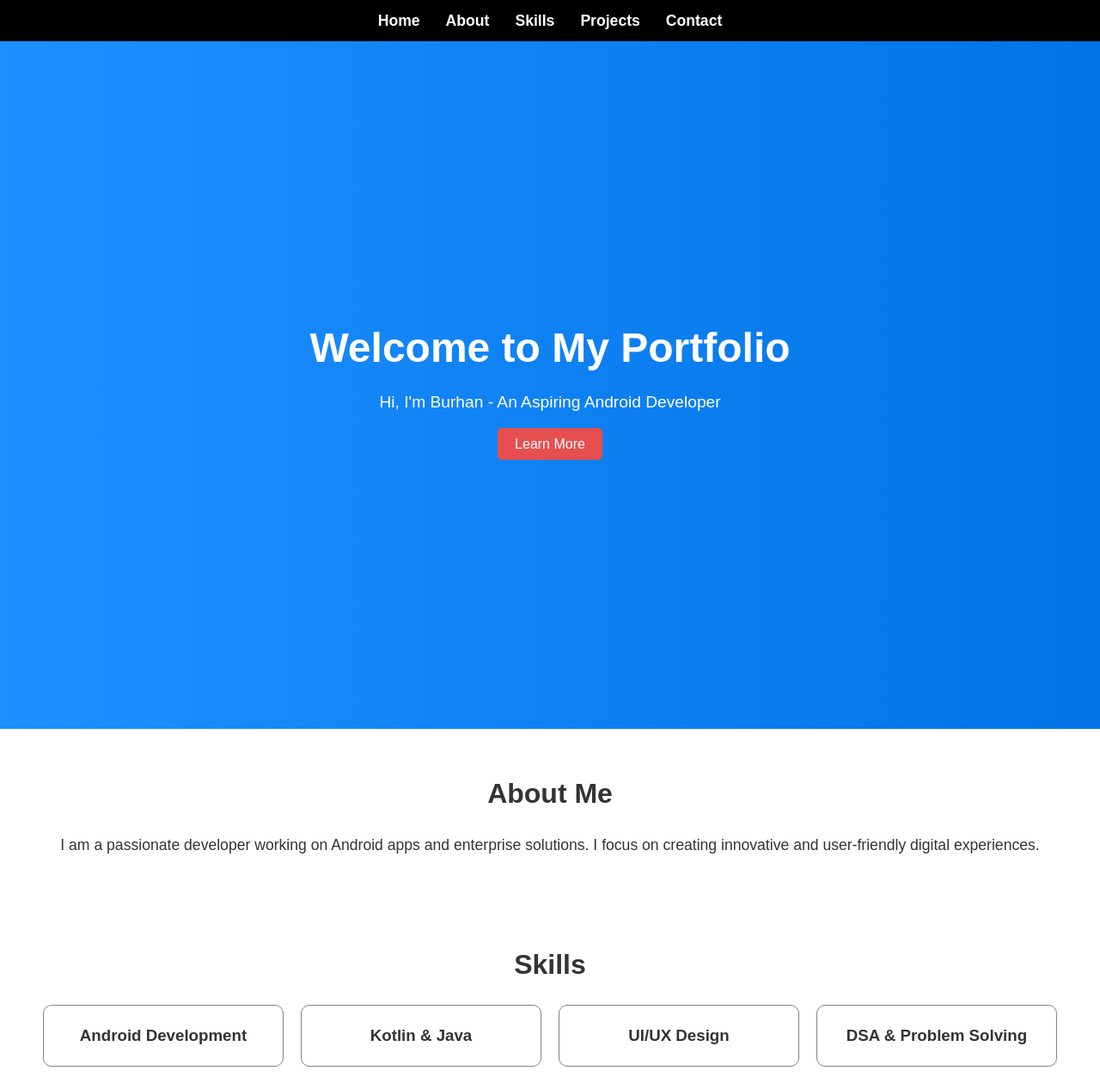
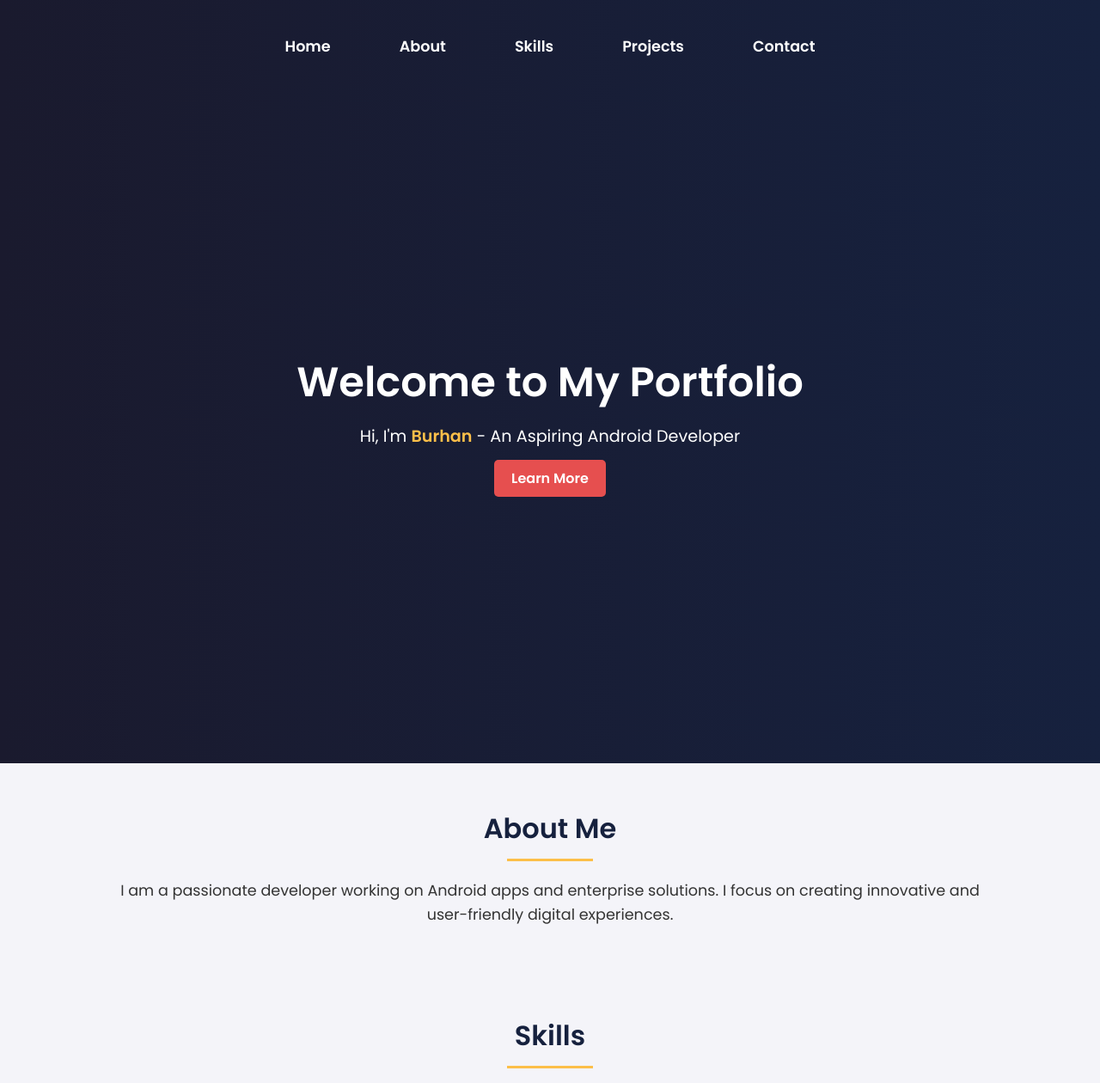
Before and after one commit to BurhanAli78/resume, a plain HTML site: page index.html in a window 1280 px wide. Shown: the top 1260 px of the page at 86% size. Drawn offline with Linux system fonts and the light colour scheme.

Commit message:
Update index.html

```diff
--- a/index.html
+++ b/index.html
@@ -1,11 +1,220 @@
 <!DOCTYPE html>
 <html lang="en">
+
 <head>
     <meta charset="UTF-8">
     <meta name="viewport" content="width=device-width, initial-scale=1.0">
+    <meta name="description" content="Burhan's Professional Portfolio">
+    <meta name="keywords" content="Portfolio, Android Developer, Burhan, Projects, Skills, Contact">
+    <meta name="author" content="Burhan">
     <title>Burhan's Portfolio</title>
+    <link href="https://fonts.googleapis.com/css2?family=Poppins:wght@400;600&display=swap" rel="stylesheet">
     <link rel="stylesheet" href="styles.css">
+    <style>
+        /* General Reset */
+        * {
+            margin: 0;
+            padding: 0;
+            box-sizing: border-box;
+            font-family: 'Poppins', sans-serif;
+        }
+
+        body {
+            line-height: 1.6;
+            background: #f4f4f9;
+            color: #333;
+        }
+
+        /* Header Section */
+        header {
+            background: linear-gradient(to right, #1a1a2e, #16213e);
+            padding: 20px 0;
+            position: sticky;
+            top: 0;
+            z-index: 1000;
+        }
+
+
+        nav ul {
+            list-style: none;
+            display: flex;
+            justify-content: center;
+            gap: 20px;
+        }
+
+        nav a {
+            text-decoration: none;
+            color: #fff;
+            font-weight: 600;
+            padding: 10px 15px;
+            transition: all 0.3s;
+        }
+
+        nav a:hover {
+            background: #0f3460;
+            border-radius: 5px;
+        }
+
+        /* Home Section */
+        #home {
+            height: 100vh;
+            display: flex;
+            justify-content: center;
+            align-items: center;
+            background: linear-gradient(to right, #1a1a2e, #16213e);
+            color: #fff;
+            text-align: center;
+        }
+
+        .welcome-content h1 {
+            font-size: 3rem;
+        }
+
+        .welcome-content p span {
+            color: #fcbf49;
+            font-weight: 600;
+        }
+
+        .cta-button {
+            margin-top: 20px;
+            padding: 10px 20px;
+            background: #fcbf49;
+            color: #1a1a2e;
+            text-decoration: none;
+            border-radius: 5px;
+            font-weight: 600;
+            transition: all 0.3s;
+        }
+
+        .cta-button:hover {
+            background: #f77f00;
+            color: #fff;
+        }
+
+        /* Section Styling */
+        section {
+            padding: 50px 10%;
+        }
+
+        h2 {
+            text-align: center;
+            font-size: 2.5rem;
+            margin-bottom: 30px;
+            color: #16213e;
+            position: relative;
+        }
+
+        h2::after {
+            content: '';
+            display: block;
+            width: 100px;
+            height: 3px;
+            background: #fcbf49;
+            margin: 10px auto 0;
+        }
+
+        .animate-on-scroll {
+            animation: fadeInUp 1.5s ease-in-out;
+        }
+
+        @keyframes fadeInUp {
+            from {
+                opacity: 0;
+                transform: translateY(20px);
+            }
+            to {
+                opacity: 1;
+                transform: translateY(0);
+            }
+        }
+
+        /* Skills Section */
+        .skills-grid {
+            display: grid;
+            grid-template-columns: repeat(auto-fit, minmax(200px, 1fr));
+            gap: 20px;
+            justify-items: center;
+        }
+
+        .skill-card {
+            background: #fff;
+            box-shadow: 0px 4px 6px rgba(0, 0, 0, 0.1);
+            padding: 20px;
+            text-align: center;
+            border-radius: 8px;
+            transition: transform 0.3s;
+        }
+
+        .skill-card:hover {
+            transform: scale(1.05);
+        }
+
+        /* Projects Section */
+        .projects-grid {
+            display: grid;
+            grid-template-columns: repeat(auto-fit, minmax(300px, 1fr));
+            gap: 30px;
+        }
+
+        .project-card {
+            background: #fff;
+            border-radius: 8px;
+            padding: 20px;
+            box-shadow: 0px 4px 6px rgba(0, 0, 0, 0.1);
+            transition: box-shadow 0.3s;
+        }
+
+        .project-card:hover {
+            box-shadow: 0px 6px 12px rgba(0, 0, 0, 0.15);
+        }
+
+        /* Contact Section */
+        ul {
+            list-style: none;
+            margin-top: 20px;
+            text-align: center;
+        }
+
+        ul li {
+            margin: 10px 0;
+        }
+
+        ul a {
+            color: #1a1a2e;
+            text-decoration: none;
+            font-weight: 600;
+            transition: all 0.3s;
+        }
+
+        ul a:hover {
+            color: #f77f00;
+        }
+
+        /* Footer */
+        footer {
+            text-align: center;
+            padding: 20px;
+            background: #1a1a2e;
+            color: #fff;
+            margin-top: 50px;
+        }
+
+        footer .social-links {
+            margin-top: 10px;
+        }
+
+        footer a {
+            color: #fcbf49;
+            margin: 0 10px;
+            text-decoration: none;
+        }
+
+        footer a:hover {
+            color: #f77f00;
+        }
+    </style>
 </head>
+
 <body>
     <!-- Header -->
     <header>
@@ -90,7 +299,6 @@
             <a href="https://leetcode.com/u/Burhanuddin786/" target="_blank">Leetcode</a>
         </div>
     </footer>
+</body>
 
-    <script src="script.js"></script>
-</body>
 </html>
```
